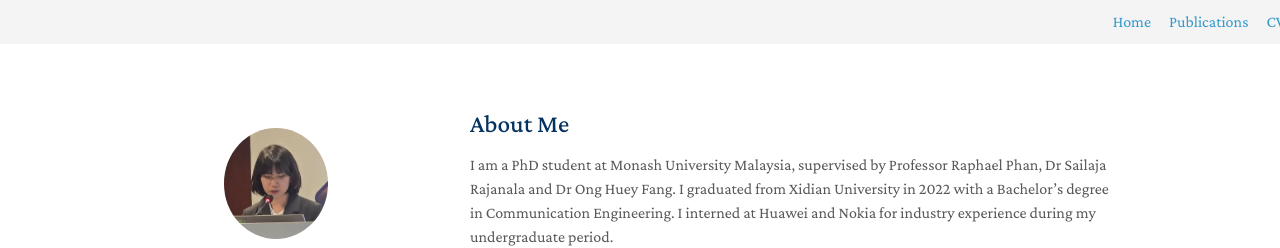
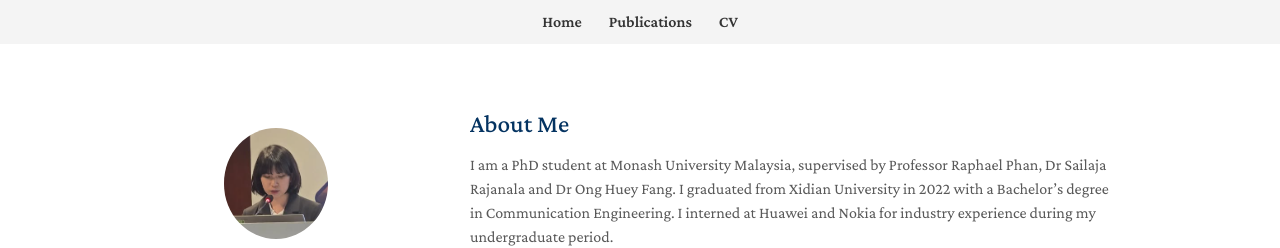
Before and after one commit to noobasuna/tpeisze, a Jekyll site: the page built from index.md, in a window 1280 px wide. Shown: the top 248 px of the page. Built offline with Jekyll 4.4.1, drawn with Linux system fonts in a browser that asks for light colours; a style sheet for code colours, icons or effects is not loaded; our own code applies the rules of GitHub Pages for plain Markdown files.

Commit message:
Update homepage.html

```diff
--- a/_layouts/homepage.html
+++ b/_layouts/homepage.html
@@ -35,12 +35,41 @@
     {% endif %}
 
   </head>
-  <body>
-  <!-- Simple top nav bar -->
-  <div style="width: 100%; background-color: #f4f4f4; padding: 10px 20px; text-align: right; position: relative; top: 0;">
-    <a href="/" style="margin-right: 15px;">Home</a>
-    <a href="/publications/" style="margin-right: 15px;">Publications</a>
-    <a href="/assets/files/curriculum_vitae.pdf" style="margin-right: 15px;">CV</a>
+<style>
+  .top-nav {
+    width: 100%;
+    background-color: #f4f4f4;
+    padding: 10px 0;
+    text-align: center;
+    position: sticky;
+    top: 0;
+    z-index: 1000;
+  }
+
+  .top-nav-inner {
+    display: inline-block;
+    text-align: left;
+  }
+
+  .top-nav a {
+    margin: 0 12px;
+    text-decoration: none;
+    color: #333;
+    font-weight: bold;
+  }
+
+  .top-nav a:hover {
+    color: #007acc;
+  }
+</style>
+
+<body>
+  <div class="top-nav">
+    <div class="top-nav-inner">
+      <a href="/">Home</a>
+      <a href="/publications/">Publications</a>
+      <a href="/assets/files/curriculum_vitae.pdf">CV</a>
+    </div>
   </div>
     <div class="wrapper">
       <header>
```
